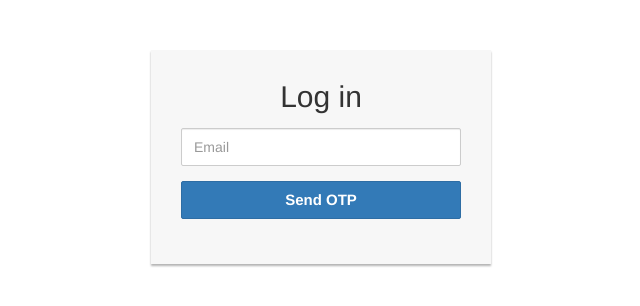
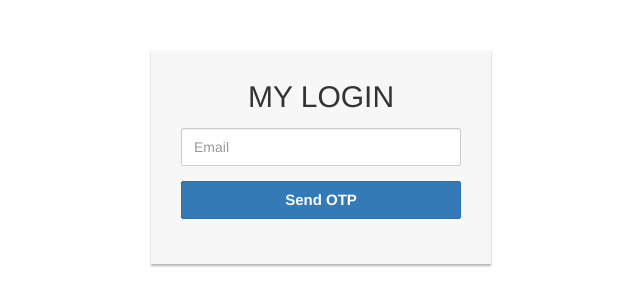
Before and after one commit to zialoni/OTPverifiaction, a PHP site: page / in a window 1280 px wide. Shown: the top 306 px of the page, without its empty margins (319-959 px from the left). Run offline with PHP 8.4, Linux system fonts and the light colour scheme.

Commit message:
changing the title

```diff
--- a/index.php
+++ b/index.php
@@ -36,7 +36,7 @@
 <body>
 <div class="login-form">
   <form method="POST">
-    <h2 class="text-center">Log in</h2>
+    <h2 class="text-center">MY LOGIN</h2>
       <div class="form-group first_box">
         <input type="text" id="email" class="form-control" placeholder="Email" required>
         <span id="email_error" class="field_error"></span>
```
